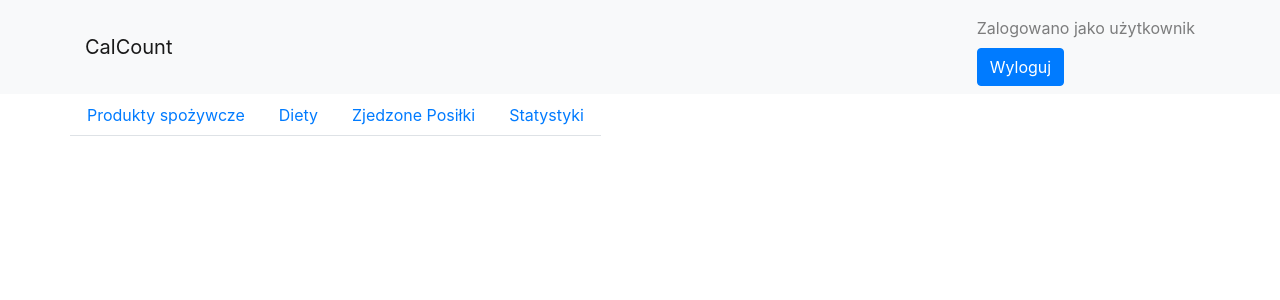
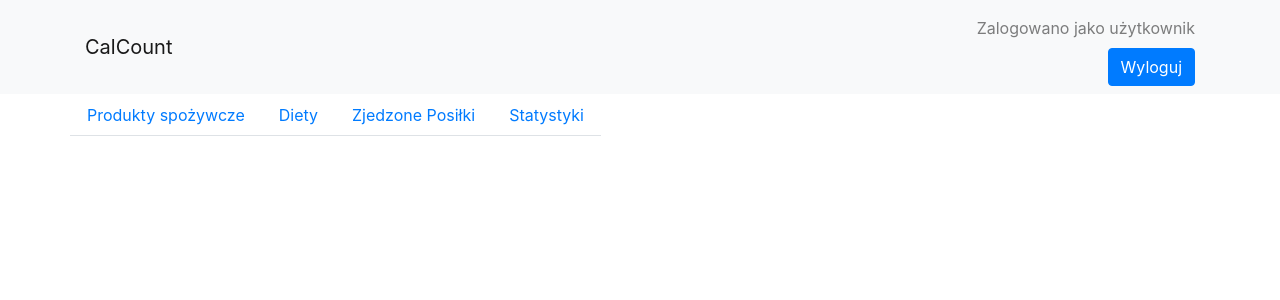
Before and after one commit to HoSzyk/ProjectDiet, a Flask app: page / in a window 1280 px wide. Shown: the top 300 px of the page. Run offline with Flask 2, Linux system fonts and the light colour scheme; some libraries are stand-ins or nearby versions.

Commit message:
view - changed "wyloguj" btn to align right

```diff
--- a/dietapp/templates/layout.html
+++ b/dietapp/templates/layout.html
@@ -20,7 +20,7 @@
                 <div class="ml-auto">
                     <div class="navbar-text">Zalogowano jako użytkownik</div>
                     <ul class="navbar-nav">
-                        <li class="nav-item"><a class="btn btn-primary" href="#">Wyloguj</a></li>
+                        <li class="nav-item ml-auto"><a class="btn btn-primary" href="#">Wyloguj</a></li>
                     </ul>
                 </div>
             </div>
```
